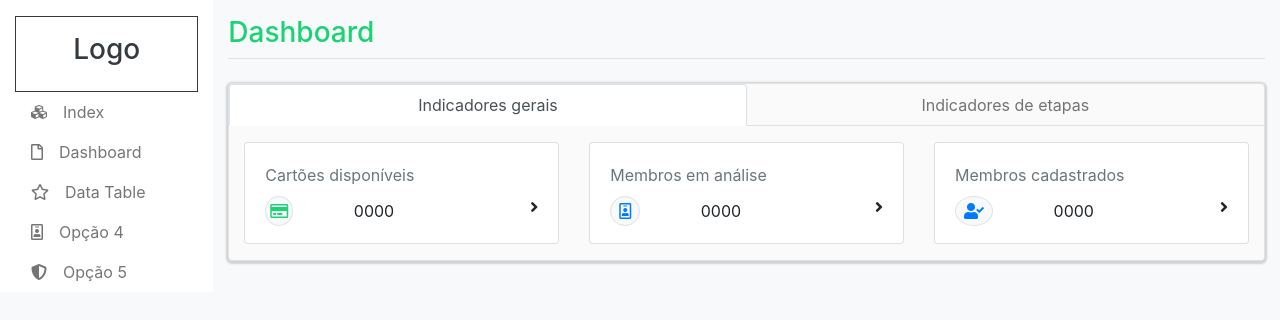
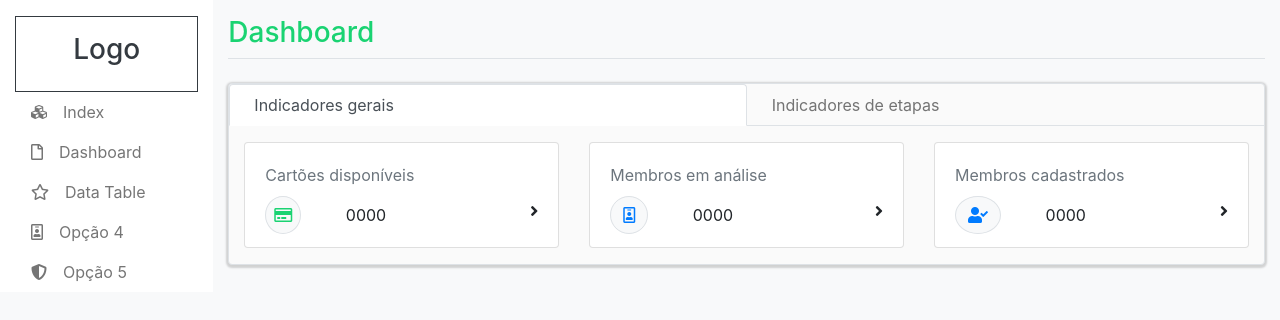
Before and after one commit to CaioAbra/Teste, a PHP site: page /Paginas/Dashboard.php in a window 1280 px wide. Shown: the top 320 px of the page. Run offline with PHP 8.4, Linux system fonts and the light colour scheme.

Commit message:
Update Dashboard.php

```diff
--- a/Paginas/Dashboard.php
+++ b/Paginas/Dashboard.php
@@ -85,11 +85,11 @@
                         <div class="col-12 px-0">
                             <ul class="nav nav-tabs nav-justified" id="myTab" role="tablist">
                                 <li class="nav-item">
-                                    <a class="nav-link active" id="home-tab" data-toggle="tab" href="#indgerais"
+                                    <a class="nav-link active text-left pl-4" id="home-tab" data-toggle="tab" href="#indgerais"
                                         role="tab" aria-controls="home" aria-selected="true">Indicadores gerais</a>
                                 </li>
                                 <li class="nav-item">
-                                    <a class="nav-link" id="profile-tab" data-toggle="tab" href="#indetapas" role="tab"
+                                    <a class="nav-link text-left pl-4" id="profile-tab" data-toggle="tab" href="#indetapas" role="tab"
                                         aria-controls="etapas" aria-selected="false">Indicadores de etapas</a>
                                 </li>
                             </ul>
@@ -103,11 +103,11 @@
                                     <div class="card  mt-3 mt-md-auto mb-3 mb-md-auto">
 
                                         <div class="card-body">
-                                            <p class="card-title text-secondary">Cartões disponíveis</p>
+                                            <p class="card-title text-secondary  mb-3">Cartões disponíveis</p>
                                             <p class="card-text text-left">
-                                                <span class="border rounded-circle bg-light p-1 txt-green">
+                                                <span class="border rounded-circle bg-light p-2 txt-green">
                                                     <i class="far fa-credit-card"></i></span>
-                                                    <span class="px-5 mx-2">0000</span>
+                                                    <span class="px-4 mx-3">0000</span>
                                                     <i class="fas fa-angle-right float-right"></i>
 
                                             </p>
@@ -119,11 +119,11 @@
                                     <div class="card mt-3 mt-md-auto mb-3 mb-md-auto">
 
                                         <div class="card-body">
-                                            <p class="card-title text-secondary">Membros em análise</p>
+                                            <p class="card-title text-secondary  mb-3">Membros em análise</p>
                                             <p class="card-text text-left">
-                                                <span class="border rounded-circle bg-light p-1 text-primary"><i
+                                                <span class="border rounded-circle bg-light p-2 text-primary"><i
                                                         class="far fa-id-badge p-1"></i></span> <span
-                                                    class="px-5 mx-2">0000</span> <i
+                                                    class="px-4 mx-3">0000</span> <i
                                                     class="fas fa-angle-right float-right"></i>
                                             </p>
                                         </div>
@@ -134,10 +134,10 @@
                                     <div class="card mt-3 mt-md-auto mb-3 mb-md-auto">
 
                                         <div class="card-body">
-                                            <p class="card-title text-secondary">Membros cadastrados</p>
+                                            <p class="card-title text-secondary mb-3">Membros cadastrados</p>
                                             <p class="card-text text-left">
-                                                <span class="border rounded-circle bg-light p-1 text-primary"><i class="fas fa-user-check p-1"></i></span> <span
-                                                    class="px-5 mx-2">0000</span> <i
+                                                <span class="border rounded-circle bg-light p-2 text-primary"><i class="fas fa-user-check p-1"></i></span> <span
+                                                    class="px-4 mx-3">0000</span> <i
                                                     class="fas fa-angle-right float-right"></i>
                                             </p>
                                         </div>
```
